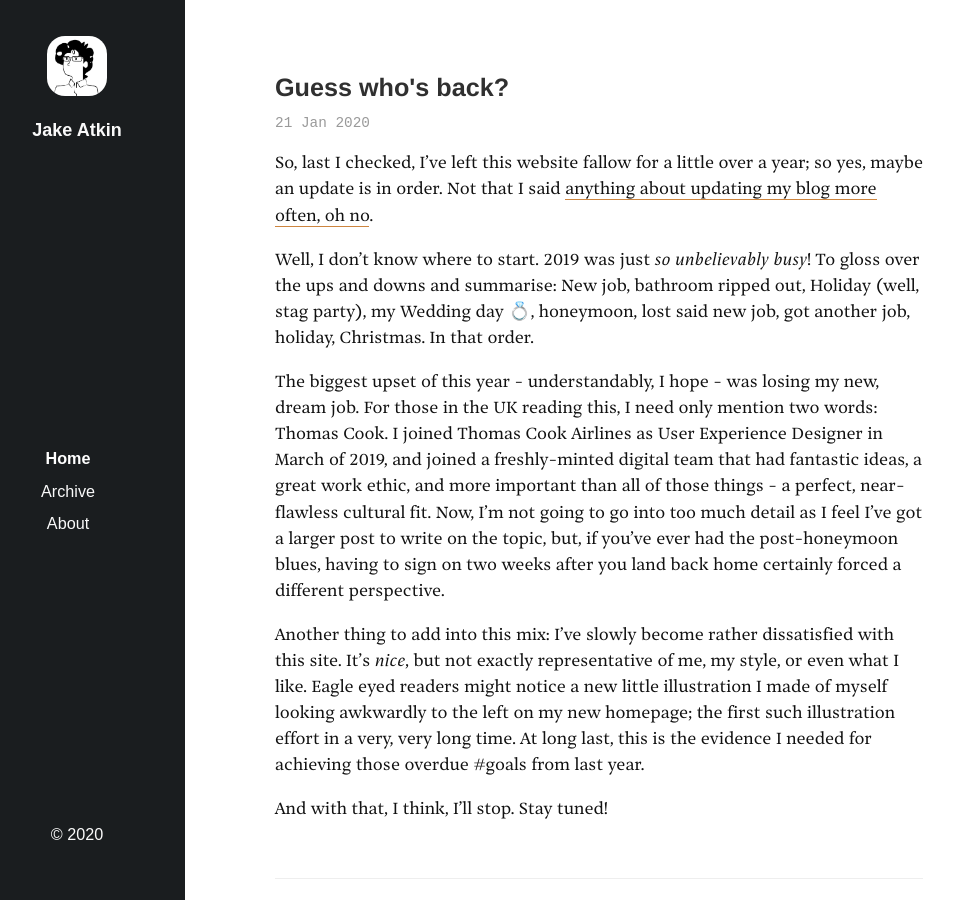
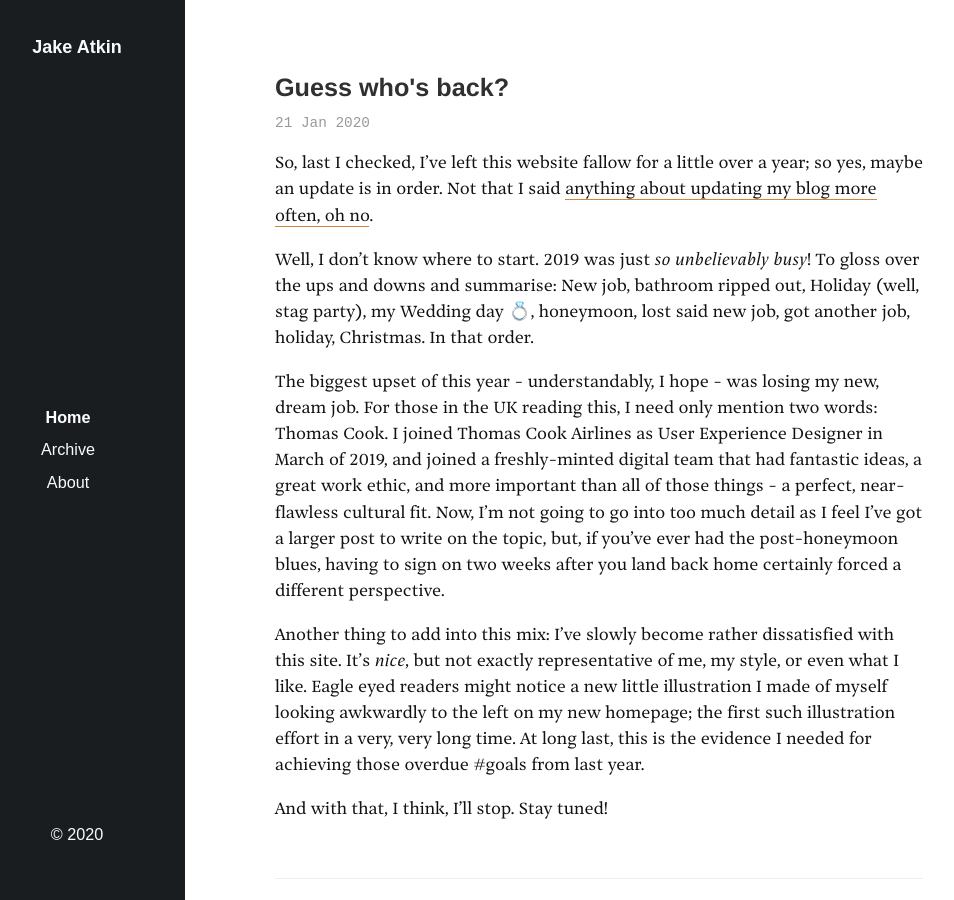
Before and after one commit to atkinja522/atkinja522.github.io, a Jekyll site: the page built from index.html, in a window 1280 px wide and 900 px high. Shown: the whole window, without its empty margins (31-985 px from the left). Built offline with Jekyll 4.4.1, drawn with Linux system fonts in a browser that asks for light colours; some web fonts are replaced; the list of posts is cut into pages by our own code.

Commit message:
Logo removal (for now)
Removing logo from H1

```diff
--- a/_includes/sidebar.html
+++ b/_includes/sidebar.html
@@ -3,8 +3,6 @@
   <div class="sidebar-about">
     <h1>
       <a href="{{ site.url }}">
-        <img class="logo-float" height="60px" width="60px" src="{{ "/assets/img/me-hero.jpg" | relative_url }}" alt="Jake Logo"/>
-        <br/>
         {{ site.title }}
       </a>
     </h1>
```
